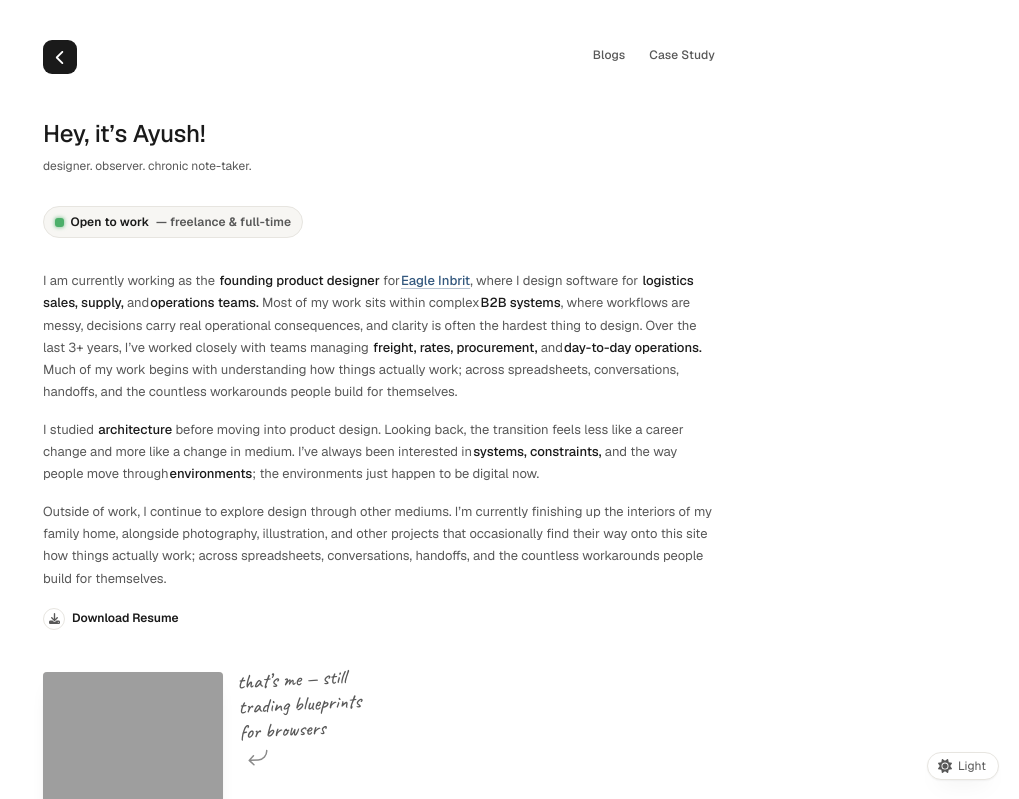
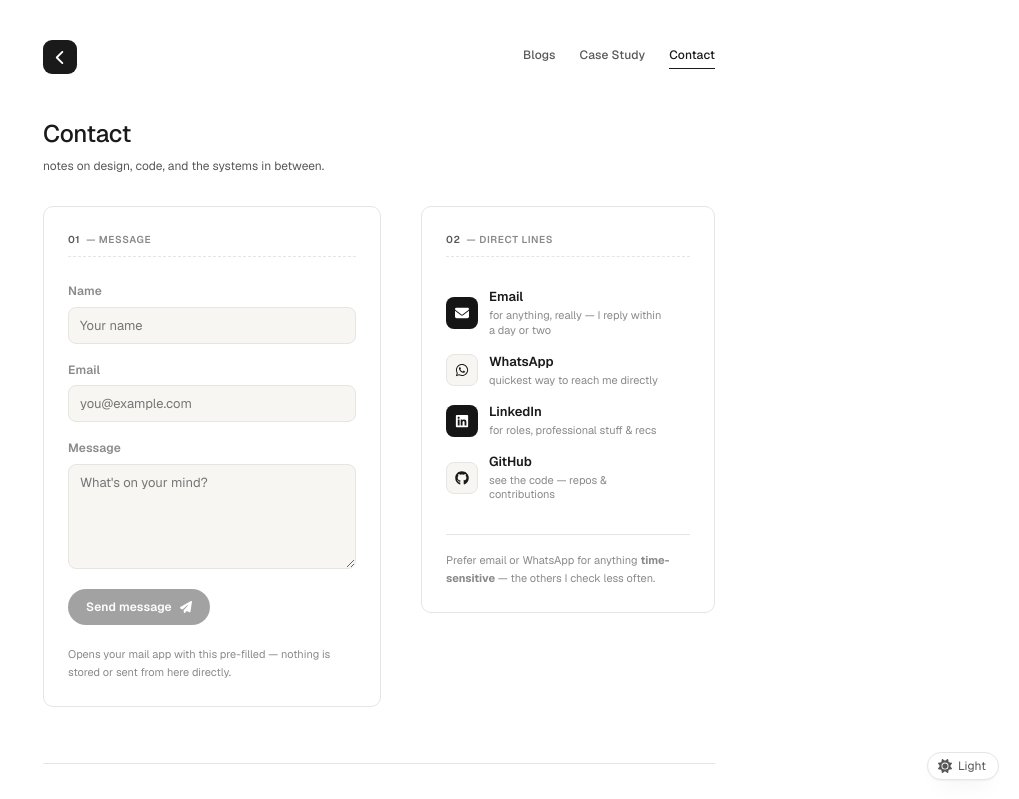
Before and after one commit to ayushxniraula/portfolio, a React (Vite) app: page /contact in a window 1280 px wide. Shown: the top 799 px of the page, without its empty margins (261-1280 px from the left). Built offline with nearby package versions, Linux system fonts and the light colour scheme; grey boxes are pictures that could not be loaded; a web font is replaced by a local one.

Commit message:
updating design

```diff
--- a/src/App.css
+++ b/src/App.css
@@ -2050,3 +2050,132 @@
     transition: none;
   }
 }
+
+/* ---- Contact page (blueprint-panel styling) ---- */
+.contact-blueprint-grid {
+  display: grid;
+  grid-template-columns: 1.15fr 1fr;
+  column-gap: var(--sp-5);
+  align-items: start;
+}
+
+.contact-panel {
+  border: 1px solid var(--hairline);
+  border-radius: 10px;
+  padding: var(--sp-3);
+}
+
+.panel-ruler {
+  display: flex;
+  align-items: baseline;
+  gap: 6px;
+  margin-bottom: var(--sp-3);
+  padding-bottom: 8px;
+  border-bottom: 1px dashed var(--hairline);
+  font-size: 10px;
+  font-weight: 600;
+  letter-spacing: 0.06em;
+  text-transform: uppercase;
+  color: var(--muted);
+}
+.panel-ruler span:first-child {
+  color: var(--ink-soft);
+}
+
+.contact-form {
+  display: flex;
+  flex-direction: column;
+  gap: var(--sp-2);
+}
+
+.field {
+  display: flex;
+  flex-direction: column;
+  gap: 5px;
+}
+.field label {
+  font-size: var(--fs-xs);
+  font-weight: 600;
+  color: var(--muted);
+  letter-spacing: 0.01em;
+}
+.field input,
+.field textarea {
+  font-family: inherit;
+  font-size: var(--fs-sm);
+  color: var(--ink);
+  background: var(--surface);
+  border: 1px solid var(--hairline);
+  border-radius: 8px;
+  padding: 9px 11px;
+  resize: vertical;
+  transition:
+    border-color var(--dur) var(--ease),
+    box-shadow var(--dur) var(--ease);
+}
+.field input:focus-visible,
+.field textarea:focus-visible {
+  outline: none;
+  border-color: var(--link);
+  box-shadow: 0 0 0 3px var(--link-underline);
+}
+
+.contact-submit {
+  align-self: flex-start;
+  display: inline-flex;
+  align-items: center;
+  gap: 8px;
+  margin-top: 4px;
+  padding: 10px 18px;
+  border: none;
+  border-radius: 999px;
+  background: var(--ink);
+  color: var(--bg);
+  font-family: inherit;
+  font-size: var(--fs-xs);
+  font-weight: 600;
+  letter-spacing: 0.01em;
+  cursor: pointer;
+  transition:
+    transform var(--dur) var(--ease),
+    opacity var(--dur) var(--ease);
+}
+.contact-submit svg {
+  width: 12px;
+  height: 12px;
+}
+.contact-submit:hover:not(:disabled) {
+  transform: translateY(-1px);
+}
+.contact-submit:disabled {
+  opacity: 0.4;
+  cursor: not-allowed;
+}
+
+.contact-form-note {
+  font-size: 11px;
+  color: var(--muted);
+  margin: 4px 0 0;
+}
+
+.contact-sent-title {
+  font-size: var(--fs-base);
+  font-weight: 600;
+  color: var(--ink);
+  margin-bottom: 6px;
+}
+
+.contact-panel-foot {
+  margin-top: var(--sp-3);
+  padding-top: var(--sp-2);
+  border-top: 1px solid var(--hairline);
+  font-size: 11px;
+  color: var(--muted);
+}
+
+@media (max-width: 700px) {
+  .contact-blueprint-grid {
+    grid-template-columns: 1fr;
+    row-gap: var(--sp-3);
+  }
+}
--- a/src/App.tsx
+++ b/src/App.tsx
@@ -4,6 +4,7 @@ import Home from "./components/Home";
 import Blog from "./components/Blog";
 import CaseStudy from "./components/Casestudy";
 import './App.css'
+import Contact from "./components/Contact";
 
 
 export default function App() {
@@ -15,6 +16,7 @@ export default function App() {
           <Route path="blog" element={<Blog />} />
           <Route path="blog/:slug" element={<Blog />} />
           <Route path="case-study" element={<CaseStudy />} />
+          <Route path="contact" element={<Contact />} />
           <Route path="*" element={<Home />} />
         </Route>
       </Routes>
--- /dev/null
+++ b/src/components/Contact.tsx
@@ -0,0 +1,179 @@
+import { useState } from "react";
+import { useEffect } from "react";
+import { FaArrowUpRightFromSquare, FaPaperPlane } from "react-icons/fa6";
+import {
+  FaLinkedin,
+  FaGithub,
+  FaWhatsapp,
+  FaEnvelope,
+} from "react-icons/fa6";
+
+const DIRECT_LINES = [
+  {
+    href: "mailto:ayushxniraula@gmail.com",
+    icon: <FaEnvelope aria-hidden="true" focusable="false" />,
+    tone: "dark",
+    name: "Email",
+    note: "for anything, really — I reply within a day or two",
+  },
+  {
+    href: "#",
+    icon: <FaWhatsapp aria-hidden="true" focusable="false" />,
+    tone: "light",
+    name: "WhatsApp",
+    note: "quickest way to reach me directly",
+  },
+  {
+    href: "#",
+    icon: <FaLinkedin aria-hidden="true" focusable="false" />,
+    tone: "dark",
+    name: "LinkedIn",
+    note: "for roles, professional stuff & recs",
+  },
+  {
+    href: "#",
+    icon: <FaGithub aria-hidden="true" focusable="false" />,
+    tone: "light",
+    name: "GitHub",
+    note: "see the code — repos & contributions",
+  },
+];
+
+export default function Contact() {
+  const [form, setForm] = useState({ name: "", email: "", message: "" });
+  const [sent, setSent] = useState(false);
+
+  useEffect(() => {
+    document.title = "Ayush Niraula — Contact";
+    window.scrollTo(0, 0);
+  }, []);
+
+  function update(field: keyof typeof form) {
+    return (e: any) => setForm((f) => ({ ...f, [field]: e.target.value }));
+  }
+
+  function handleSubmit(e: any) {
+    e.preventDefault();
+    const subject = encodeURIComponent(
+      `Portfolio contact — ${form.name || "no name given"}`,
+    );
+    const body = encodeURIComponent(
+      `${form.message}\n\n—\n${form.name}\n${form.email}`,
+    );
+    window.location.href = `mailto:ayushxniraula@gmail.com?subject=${subject}&body=${body}`;
+    setSent(true);
+  }
+
+  const isValid = form.name.trim() && form.email.trim() && form.message.trim();
+
+  return (
+    <div className="contact-page" data-reveal>
+        <h1>Contact</h1>
+      <p className="tagline">notes on design, code, and the systems in between.</p>
+
+
+      <div className="contact-blueprint-grid">
+        <div className="contact-panel contact-panel--form">
+          <div className="panel-ruler" aria-hidden="true">
+            <span>01</span>
+            <span>— message</span>
+          </div>
+
+          {sent ? (
+            <div className="contact-sent">
+              <div className="contact-sent-title">Mail app opening…</div>
+              <p>
+                If nothing happened, email me directly at{" "}
+                <a href="mailto:ayushxniraula@gmail.com">
+                  ayushxniraula@gmail.com
+                </a>
+                .
+              </p>
+            </div>
+          ) : (
+            <form className="contact-form" onSubmit={handleSubmit} noValidate>
+              <div className="field">
+                <label htmlFor="c-name">Name</label>
+                <input
+                  id="c-name"
+                  type="text"
+                  autoComplete="name"
+                  value={form.name}
+                  onChange={update("name")}
+                  placeholder="Your name"
+                  required
+                />
+              </div>
+              <div className="field">
+                <label htmlFor="c-email">Email</label>
+                <input
+                  id="c-email"
+                  type="email"
+                  autoComplete="email"
+                  value={form.email}
+                  onChange={update("email")}
+                  placeholder="you@example.com"
+                  required
+                />
+              </div>
+              <div className="field">
+                <label htmlFor="c-message">Message</label>
+                <textarea
+                  id="c-message"
+                  rows={5}
+                  value={form.message}
+                  onChange={update("message")}
+                  placeholder="What's on your mind?"
+                  required
+                />
+              </div>
+              <button className="contact-submit" type="submit" disabled={!isValid}>
+                Send message
+                <FaPaperPlane aria-hidden="true" focusable="false" />
+              </button>
+              <p className="contact-form-note">
+                Opens your mail app with this pre-filled — nothing is stored
+                or sent from here directly.
+              </p>
+            </form>
+          )}
+        </div>
+
+        <div className="contact-panel contact-panel--direct">
+          <div className="panel-ruler" aria-hidden="true">
+            <span>02</span>
+            <span>— direct lines</span>
+          </div>
+
+          <div className="connect-list">
+            {DIRECT_LINES.map((line) => (
+
+              <a  key={line.name}
+                className="connect-row"
+                href={line.href}
+                target={line.href.startsWith("mailto:") ? undefined : "_blank"}
+                rel={line.href.startsWith("mailto:") ? undefined : "noopener"}
+              >
+                <span className={`icon icon--${line.tone}`} aria-hidden="true">
+                  {line.icon}
+                </span>
+                <span className="connect-row-text">
+                  <span className="connect-name">{line.name}</span>
+                  <span className="connect-note">{line.note}</span>
+                </span>
+                <span className="connect-row-arrow" aria-hidden="true">
+                  <FaArrowUpRightFromSquare aria-hidden="true" focusable="false" />
+                </span>
+              </a>
+            ))}
+          </div>
+
+          <div className="contact-panel-foot">
+            Prefer email or WhatsApp for anything <b>time-sensitive</b> —
+            the others I check less often.
+          </div>
+        </div>
+      </div>
+    </div>
+  );
+}
--- a/src/components/Hero.tsx
+++ b/src/components/Hero.tsx
@@ -6,50 +6,60 @@ const Hero = () => {
     <>
       <div data-reveal>
         <h1>Hey, it&rsquo;s Ayush!</h1>
-        <p className="tagline">designer. observer. chronic note-taker.</p>
+        <p className="tagline">Software Engineer (JavaScript / TypeScript / Full Stack)</p>
 
       <span className="status-pill">
   <span className="status-dot" aria-hidden="true" />
   <b>Open to work</b> &mdash; freelance &amp; full-time
 </span>
 
+
 <p>
-          I am currently working as the <b>founding product designer</b> for
-          <a
-            href="#"
+  I am currently working as a <b>Software Engineer / Frontend Team Lead</b> at{" "}
+
+   <a href="https://thebigsolutions.com/"
     target="_blank"
     rel="noopener"
-            data-tooltip="eagleinbrit.com"
+    data-tooltip="thebigsolutions.com"
   >
-            Eagle Inbrit<span className="sr-only"> (opens in a new tab)</span>
+    The Big Solutions<span className="sr-only"> (opens in a new tab)</span>
   </a>
-          , where I design software for <b>logistics sales, supply,</b> and
-          <b>operations teams.</b> Most of my work sits within complex
-          <b>B2B systems</b>, where workflows are messy, decisions carry real
-          operational consequences, and clarity is often the hardest thing to
-          design. Over the last 3+ years, I&rsquo;ve worked closely with teams
-          managing <b>freight, rates, procurement,</b> and
-          <b>day-to-day operations.</b> Much of my work begins with
-          understanding how things actually work; across spreadsheets,
-          conversations, handoffs, and the countless workarounds people build
-          for themselves.
+  , where I lead a team of developers building full-stack{" "}
+  <b>JavaScript and TypeScript</b> applications across Angular and React.
+  Most of my work sits within <b>complex web applications including voting
+  systems, fintech and remittance systems, and digital wallets</b> where
+  workflows involve real money, real compliance requirements, and real
+  operational stakes, and clarity in the interface is often the difference
+  between trust and confusion. Over the last 3+ years, I&rsquo;ve also led and
+  worked closely with teams managing <b>digital wallets and agent portals</b>{" "}
+  at{" "}
+
+   <a href="https://mypay.com.np/"
+    target="_blank"
+    rel="noopener"
+    data-tooltip="mypay.com.np"
+  >
+    MyPay<span className="sr-only"> (opens in a new tab)</span>
+  </a>
+  . Much of my work begins with understanding flow across KYC flows,
+  verification journeys, payment integrations, and the countless edge cases
+  that come with handling other people&rsquo;s transactions.
 </p>
 
 <p>
-          I studied <b>architecture</b> before moving into product design.
-          Looking back, the transition feels less like a career change and more
-          like a change in medium. I&rsquo;ve always been interested in
-          <b>systems, constraints,</b> and the way people move through
-          <b>environments</b>; the environments just happen to be digital now.
+  I started out as a <b>freelance full-stack developer</b>, picking up
+  projects wherever I could and learning by building. Looking back, that
+  period feels less like a warm-up and more like where the instincts formed:
+  an interest in other domains including <b>real estate applications and
+  management systems</b> and the way people move through <b>flows</b> that
+  need to feel simple even when what&rsquo;s happening underneath is not.
 </p>
 
 <p>
-          Outside of work, I continue to explore design through other mediums.
-          I&rsquo;m currently finishing up the interiors of my family home,
-          alongside photography, illustration, and other projects that
-          occasionally find their way onto this site how things actually work;
-          across spreadsheets, conversations, handoffs, and the countless
-          workarounds people build for themselves.
+  Outside of work, I continue to explore that same interest through side
+  projects; looking for new clients to collaborate with, tinkering with{" "}
+  <b>machine learning / artificial intelligence</b>, and other things that
+  occasionally take shape outside corporate work.
 </p>
 
         <a className="resume-link" href="/resume.pdf" download>
@@ -65,7 +75,7 @@ const Hero = () => {
             <img src="/ayush.jpg" alt="Portrait of Ayush Niraula" />
           </div>
           <div className="margin-note" aria-hidden="true">
-            that&rsquo;s me — still trading blueprints for browsers
+            that&rsquo;s me — still figuring out where the semicolon goes and where the bracket ends
             <PiArrowBendDownLeft aria-hidden="true" focusable="false" />
           </div>
         </div>
--- a/src/components/Nav.tsx
+++ b/src/components/Nav.tsx
@@ -6,6 +6,7 @@ const Nav = () => {
 
   const isHome: any = location.pathname === "/";
   const caseStudyActive: any = location.pathname === "/case-study";
+  const contactActive: any = location.pathname === "/contact";
 
   const isBack: any = !isHome;
   const isBlogPost: any = /^\/blog\/.+/.test(location.pathname);
@@ -53,6 +54,12 @@ const Nav = () => {
           >
             Case Study
           </Link>
+          <Link
+  className={"nav-link" + (contactActive ? " is-active" : "")}
+  to="/contact"
+>
+  Contact
+</Link>
         </nav>
       </div>
     </>
```
Also changed, not shown: src/components/Work.tsx (+51 -42 lines). Lines whose indentation alone changed are shown as unchanged.
